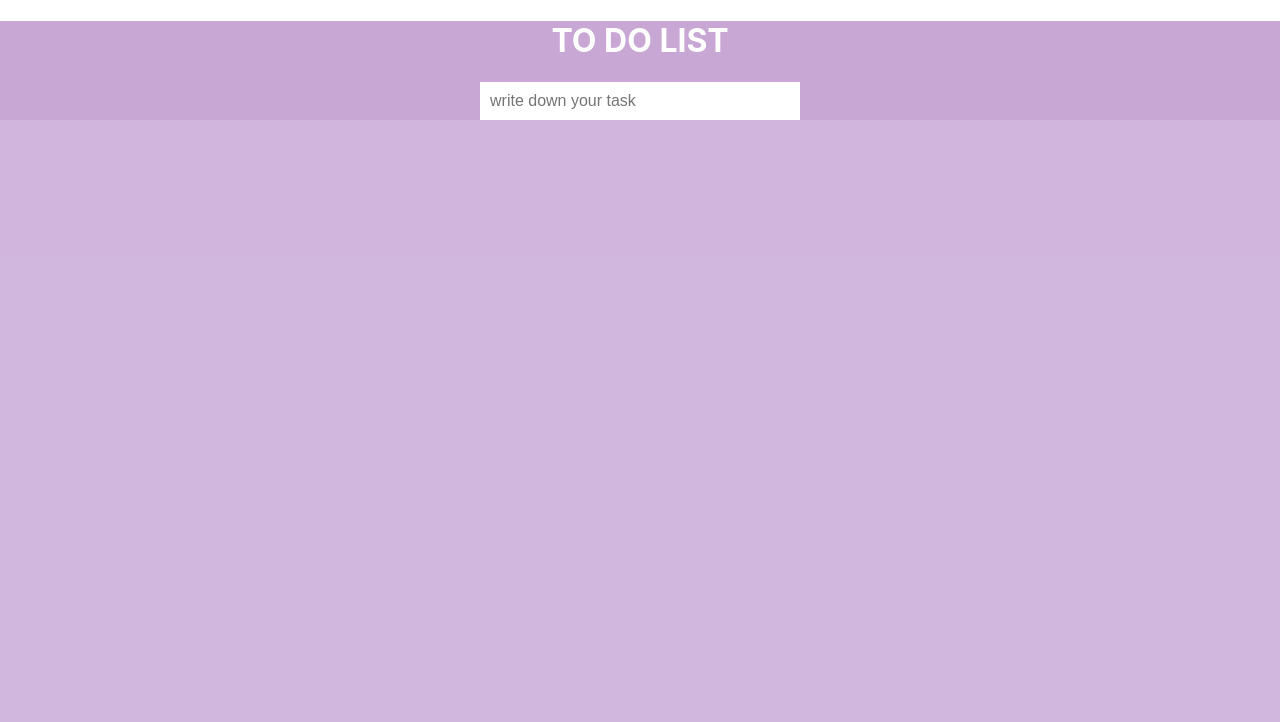
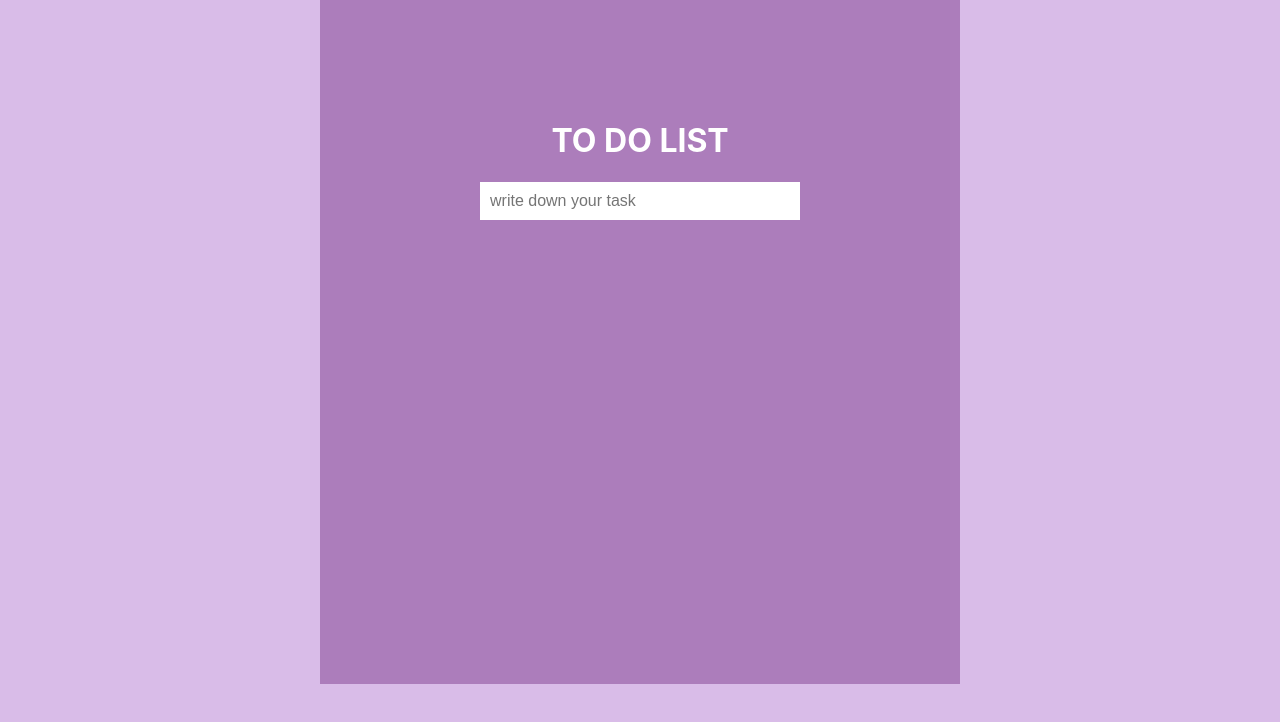
Before and after one commit to zerofille/to-do-list, a React (Create React App) app: page / in a window 1280 px wide. Shown: the top 722 px of the page. Built offline with nearby package versions, Linux system fonts and the light colour scheme.

Commit message:
Finish task

```diff
--- a/package.json
+++ b/package.json
@@ -3,6 +3,9 @@
   "version": "0.1.0",
   "private": true,
   "dependencies": {
+    "@fortawesome/fontawesome-svg-core": "^1.2.36",
+    "@fortawesome/free-solid-svg-icons": "^5.15.4",
+    "@fortawesome/react-fontawesome": "^0.1.15",
     "@testing-library/jest-dom": "^5.14.1",
     "@testing-library/react": "^11.2.7",
     "@testing-library/user-event": "^12.8.3",
@@ -10,6 +13,7 @@
     "formik": "^2.2.9",
     "react": "^17.0.2",
     "react-dom": "^17.0.2",
+    "react-fa": "^5.0.0",
     "react-scripts": "4.0.3",
     "sass": "^1.43.2",
     "web-vitals": "^1.1.2",
--- a/public/index.css
+++ b/public/index.css
@@ -1,6 +1,7 @@
 html, body {
     width: 100%;
     height: 100%;
+    background-color: rgb(217, 188, 232);
   }
 #root{
     width: 100%;
--- a/src/App.js
+++ b/src/App.js
@@ -1,8 +1,7 @@
 import ListWrapper from "./Components/ListWrapper";
-import styles from "./app.module.scss";
 function App() {
   return (
-    <div className={styles.App}>
+    <div>
       <ListWrapper />
     </div>
   );
--- a/src/Components/ListWrapper/index.jsx
+++ b/src/Components/ListWrapper/index.jsx
@@ -1,13 +1,13 @@
 import { useState } from "react";
 import UserInput from "../UserInput";
 import TaskAdder from "../TaskAdder";
-import styles from './listWrapper.module.scss'
+import styles from "./listWrapper.module.scss";
 
 export default function ListWrapper() {
   const [tasks, setTasks] = useState([]);
   return (
-    <main className={styles.listWrapper}>
-      <div className={styles.listWrapperDiv}>
+    <main>
+      <div className={styles.listWrapper}>
         <h1 className={styles.heading}>TO DO LIST</h1>
         <UserInput tasks={tasks} setTasks={setTasks} />
         <TaskAdder tasks={tasks} setTasks={setTasks} />
--- a/src/Components/ListWrapper/listWrapper.module.scss
+++ b/src/Components/ListWrapper/listWrapper.module.scss
@@ -1,8 +1,13 @@
-.listWrapper{
-    background-color: rgba(199, 165, 213, 0.816);
-}
 
 .heading{
     text-align: center;
     color: rgb(255, 255, 255);
 }
+.listWrapper{
+    background-color: rgb(172, 125, 187);
+    width: 50%;
+    margin: 0 auto;
+    padding-top: 100px;
+    padding-bottom: 35%;
+
+}
--- a/src/Components/TaskAdder/index.jsx
+++ b/src/Components/TaskAdder/index.jsx
@@ -1,6 +1,7 @@
 import cx from "classnames";
 import styles from "./taskAdder.module.scss";
-// import picture from '../../../public/trash.png'
+import { faTrashAlt } from "@fortawesome/free-solid-svg-icons";
+import { FontAwesomeIcon } from "@fortawesome/react-fontawesome";
 
 export default function TaskAdder(props) {
   const toggle = (i) => {
@@ -27,14 +28,20 @@ export default function TaskAdder(props) {
           [styles.unDone]: !task.isDone,
         });
         return (
-          <div style={{ display: "flex" }}>
+          <div className={styles.task} style={{ display: "flex" }}>
             <div style={{ display: "flex" }} onClick={() => toggle(task.id)}>
-              <input type="checkbox" checked={task.isDone} />
+              <input
+                className={styles.checkbox}
+                type="checkbox"
+                checked={task.isDone}
+              />
               <p className={classNames}>{task.body}</p>
             </div>
-            <button onClick={() => deleteTask(task.id)}>
-              <img src='/trash.png' />
-            </button>
+            <FontAwesomeIcon
+              className={styles.trashIcon}
+              onClick={() => deleteTask(task.id)}
+              icon={faTrashAlt}
+            />
           </div>
         );
       })}
--- a/src/Components/TaskAdder/taskAdder.module.scss
+++ b/src/Components/TaskAdder/taskAdder.module.scss
@@ -1,7 +1,24 @@
-.done{
-    color: rgb(160, 101, 101);
+.done {
+  color: rgb(126, 125, 125);
   text-decoration: line-through;
+  font-size: 1.2rem;
+  font-weight: bold;
 }
-.unDone{
-    color: aqua;
+.unDone {
+  color: rgb(225, 219, 223);
+  font-size: 1.2rem;
+  font-weight: bold;
 }
+.trashIcon {
+  color: rgb(105, 9, 125);
+  height: 50px;
+  margin-left: 13px;
+  margin-top: 6px;
+}
+.checkbox {
+  margin-top: 25px;
+}
+.task {
+  justify-content: left;
+  margin-left: 25%;
+}
--- a/src/Components/UserInput/userInput.module.scss
+++ b/src/Components/UserInput/userInput.module.scss
@@ -9,12 +9,13 @@
 .input:focus {
   outline: none;
 }
-.error{
-  font-size: 16px;
-  padding: 10px;
-  display: block;
-  width: 400px;
+.error {
+  font-size: 0.8rem;
+  padding-top: 10px;
+  width: 50%;
   border: none;
-  margin: 0 auto;
-
+  color: rgb(95, 5, 112);
+  margin-left: auto;
+  margin-right: auto;
+  width: 15rem;
 }
--- a/src/app.module.scss
+++ /dev/null
@@ -1,4 +0,0 @@
-.App{
-height: 100%;
-background-color: rgba(199, 165, 213, 0.816);
-}
```
Also changed, not shown: src/Components/UserInput/index.jsx (+8 -3 lines), public/trash.png, 1 other file (tests, documents, lock files or other folders).
